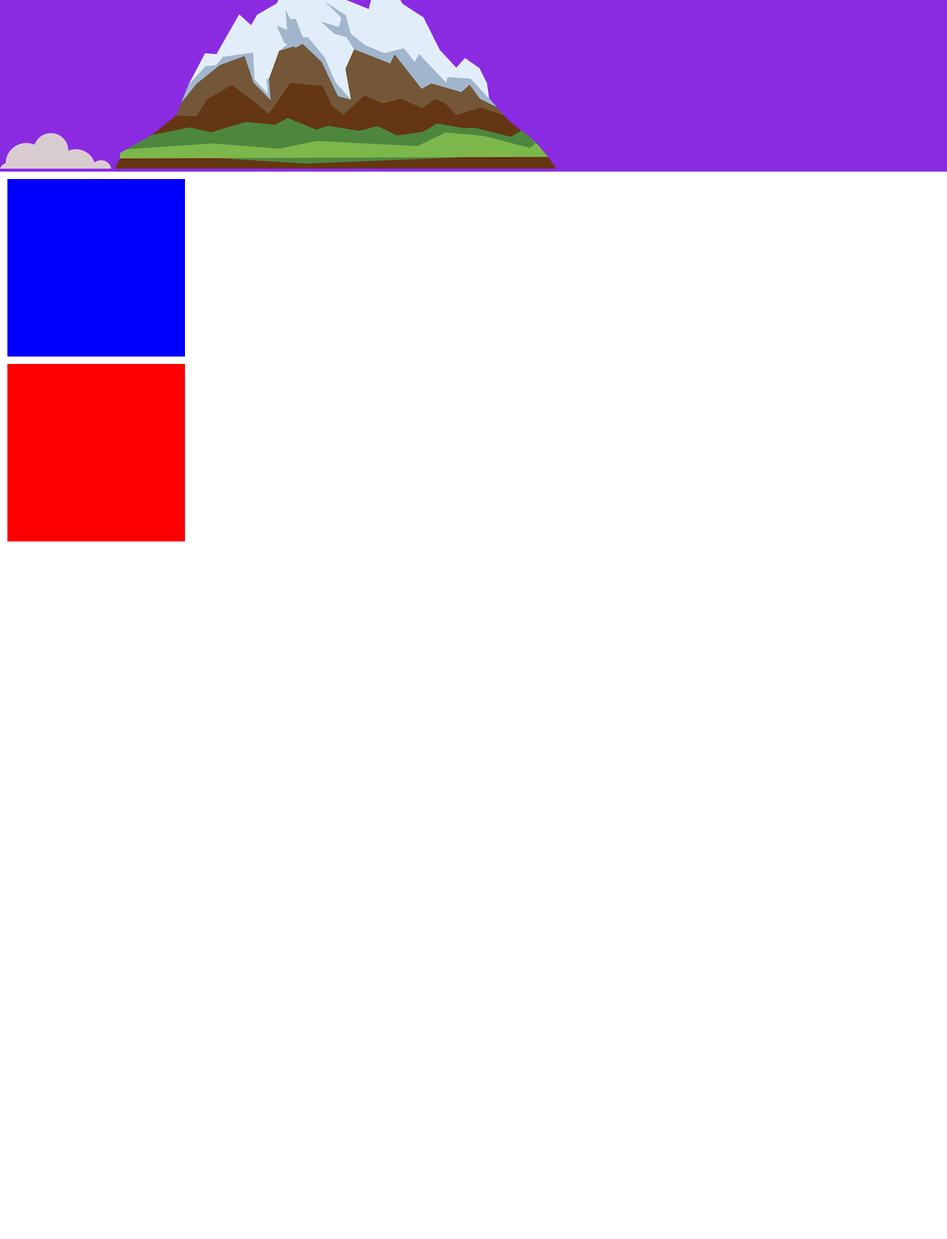
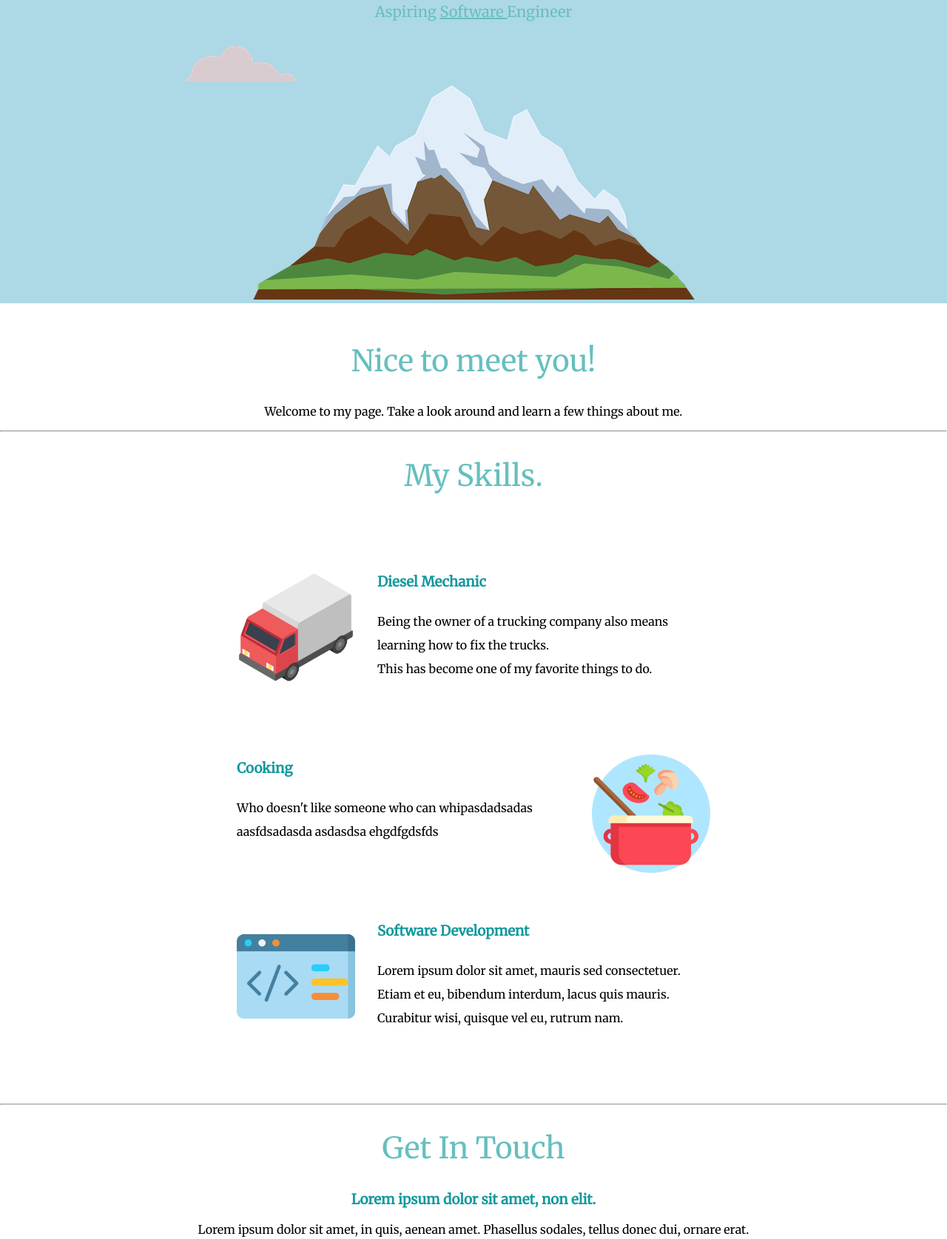
Before and after one commit to Radu-Pelean/Udemy-code, a plain HTML site: page Mysite/index.html in a window 1280 px wide. Shown: the part 273-1948 px from the top of the page at 74% size. Before the commit the page ends 1015 px from the top, so only its background shows below. Drawn offline with Linux system fonts and the light colour scheme.

Commit message:
added more content and did some layout

```diff
--- a/Mysite/css/styles.css
+++ b/Mysite/css/styles.css
@@ -1,29 +1,90 @@
 body {
   margin: 0;
+  text-align: center;
+  font-family: "Merriweather", serif;
 }
 
 h1 {
   margin-top: 0;
+  font-family: "Dancing Script", cursive;
+  font-size: 5.5rem;
+  margin: 50px auto 0 auto;
+  color: #66BFBF;
+
+}
+h2 {
+  font-family: "Merriweather", serif;
+  font-size: 2.5rem;
+  color: #66BFBF;
+  font-weight: normal;
+
+}
+
+h3 {
+  font-family: "Merriweather", serif;
+  color: #11999E;
 }
 
 .topcontainer {
-    background-color: blueviolet;
+  background-color: lightblue;
+  padding-top: 100px;
+  position: relative;
+  font-size: 1.25rem;
+  color: #66BFBF;
+}
+
+.software {
+  text-decoration: underline;
+}
+
+.bottom-cloud {
+  position: absolute;
+  left: 250px;
+  bottom: 300px;
+}
+
+.top-cloud {
+  right: 200px;
+  position: absolute;
+  top: 50px;
+}
+
+.skill-row {
+    width: 50%;
+    margin: 100px auto 100px auto;
+    text-align: left;
+    line-height: 2;
+}
+
+
+.skill-row2 {
+    width: 50%;
+    margin: 100px auto 100px auto;
+    text-align: left;
+    line-height: 2;
 
 }
 
-.middleContainer {
-    background-color:blue;
-    height: 200px;
-    width: 200px;
-    padding: 20px;
-    border: 10px;
-    margin: 10px;
+.skill-row3 {
+    width: 50%;
+    margin: 100px auto 100px auto;
+    text-align: left;
+    line-height: 2;
 }
-.bottomContainer {
-    height: 200px;
-    width: 200px;
-    padding: 20px;
-    background-color: red;
-    border: 10px;
-    margin: 10px;
+
+
+.truck {
+    width: 25%;
+    float: left;
+    margin-right: 30px;
 }
+.cooking {
+    width: 25%;
+    float: right;
+    margin-left: 30px;
+}
+.coding {
+    width: 25%;
+    float: left;
+    margin-right: 30px;
+}
--- a/Mysite/index.html
+++ b/Mysite/index.html
@@ -1,5 +1,6 @@
 <!DOCTYPE html>
 <html lang="en">
+
 <head>
     <meta charset="UTF-8" />
     <meta http-equiv="X-UA-Compatible" content="IE=edge" />
@@ -7,25 +8,64 @@
     <title>Radu Pelean</title>
     <link rel="Stylesheet" href="/Mysite/css/styles.css" />
     <link rel="icon" href="/Mysite/css/favicon.ico" />
+    <link rel="preconnect" href="https://fonts.googleapis.com">
+<link rel="preconnect" href="https://fonts.gstatic.com" crossorigin>
+<link href="https://fonts.googleapis.com/css2?family=Dancing+Script:wght@500&family=Merriweather&display=swap" rel="stylesheet">
 </head>
-
 
 <body>
     <div class="topcontainer">
-        <img src="/Mysite/images/cloud.png" alt="Cloud Image">
+        <img class="top-cloud" src="/Mysite/images/cloud.png" alt="Cloud Image" />
         <h1>Im Radu</h1>
-        <p>Aspiring Software Engineer</p>
-        <img src="/Mysite/images/cloud.png" alt="coud-img">
-        <img src="images/mountain.png" alt="mountain-img">
-
+        <p>Aspiring <span class="software">Software </span> Engineer</p>
+        <img class="bottom-cloud" src="/Mysite/images/cloud.png" alt="coud-img" />
+        <img src="images/mountain.png" alt="mountain-img" />
     </div>
 
-    <div class="middleContainer">
 
+<div class="middle-container">
+    <div class="profile">
+      <img src="" alt="">
+      <h2>Nice to meet you!</h2>
+      <p>Welcome to my page.  Take a look around and learn a few things about me.</p>
     </div>
-    <div class="bottomContainer">
+    <hr>
+    <div class="skills">
+      <h2>My Skills.</h2>
+      <div class="skill-row">
+        <img class="truck" src="images/truck.png" alt="truck-image">
+        <h3>Diesel Mechanic</h3>
+        <p class="truckinfo">Being the owner of a trucking company also means learning how to fix the trucks.<br>
+        This has become one of my favorite things to do.</p>
+      </div>
+      <div class="skill-row2">
+        <img class="cooking" src="images/cooking.png" alt="cooking-image">
+        <h3>Cooking</h3>
+        <p class="cookinginfo">Who doesn't like someone who can whipasdadsadas aasfdsadasda asdasdsa ehgdfgdsfds  </p>
+      </div>
+      <div class="skill-row3">
+        <img class="coding" src="images/coding.png" alt="coding">
+        <h3>Software Development</h3>
+        <p>Lorem ipsum dolor sit amet, mauris sed consectetuer. Etiam et eu, bibendum interdum, lacus quis mauris. Curabitur wisi, quisque vel eu, rutrum nam.</p>
+      </div>
+    </div>
+    <hr>
+    <div class="contact-me">
+      <h2>Get In Touch</h2>
+      <h3>Lorem ipsum dolor sit amet, non elit.</h3>
+      <p>Lorem ipsum dolor sit amet, in quis, aenean amet. Phasellus sodales, tellus donec dui, ornare erat.</p>
+      <a class="btn" href="mailto:name@email.com">CONTACT ME</a>
+    </div>
+  </div>
 
+
+  <div class="bottom-container">
+    <a class="footer-link" href="https://www.linkedin.com/">LinkedIn</a>
+    <a class="footer-link" href="https://twitter.com/">Twitter</a>
+    <a class="footer-link" href="https://www.appbrewery.co/">Website</a>
+    <p>© Name Surname.</p>
   </div>
 
 </body>
+
 </html>
```
Also changed, not shown: Mysite/images/coding.png (added), Mysite/images/cooking.png (added), Mysite/images/truck.png (added). Lines whose indentation alone changed are shown as unchanged.
